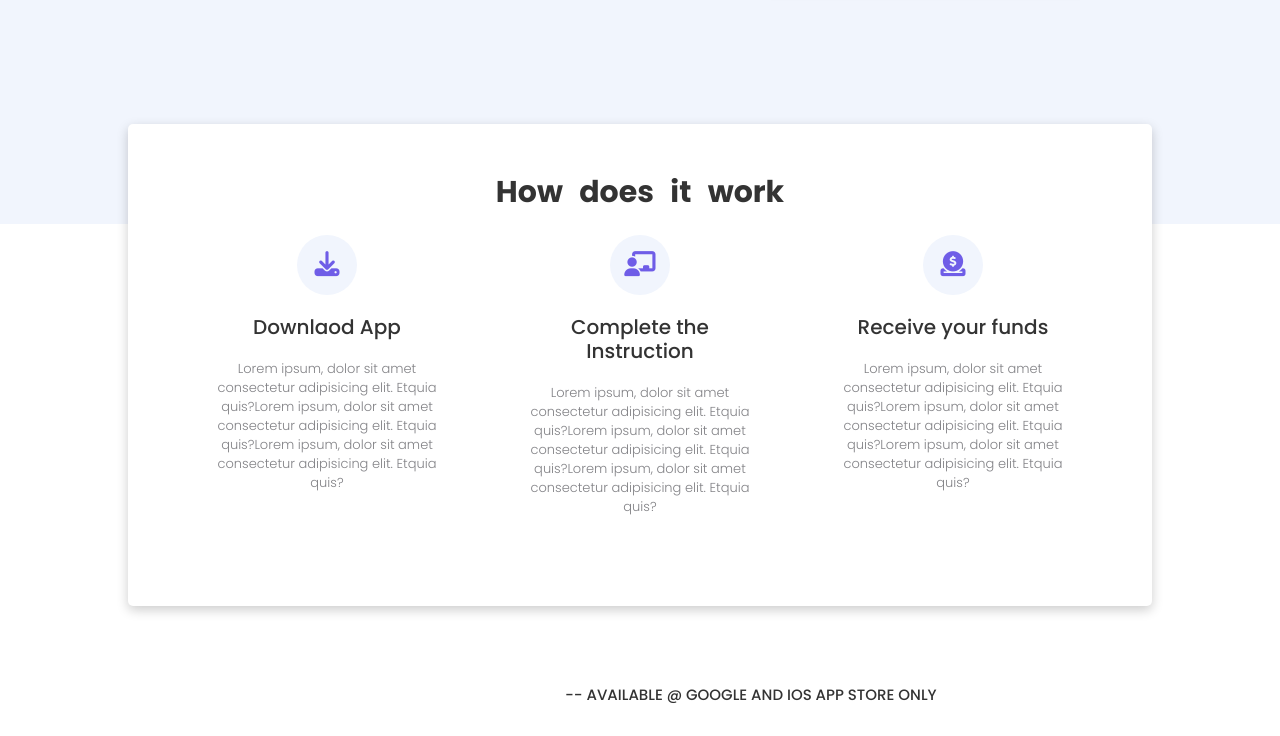
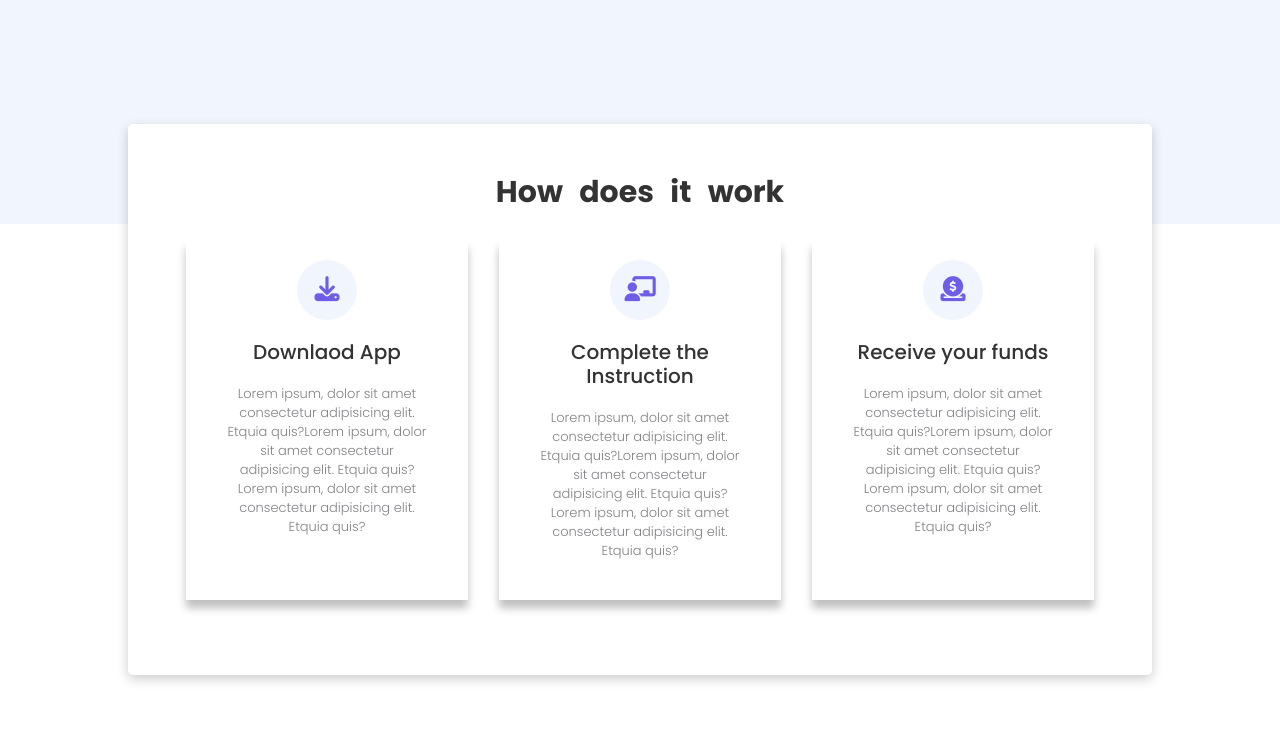
Before and after one commit to magaramol09/paywind, a React (Create React App) app: page / in a window 1280 px wide. Shown: the part 667-1403 px from the top of the page. Built offline with nearby package versions, Linux system fonts and the light colour scheme.

Commit message:
Main-hoverEffect-Completed

```diff
--- a/src/componets/Main.jsx
+++ b/src/componets/Main.jsx
@@ -6,7 +6,7 @@ export default function Main() {
         <>
             <div className="main-container container">
                 <h1 className='main-heading text-center'>How does it work</h1>
-                <div className="row">
+                <div className="row main-line-spece">
                     {data.map((curElem) => {
                         const { id, logo, title, info } = curElem;
                         return <>
--- a/src/index.css
+++ b/src/index.css
@@ -194,6 +194,7 @@ header {
 
 .main-container-subdiv {
   padding: 0 4rem;
+  box-shadow: 0 0.8rem 0.8rem rgba(0, 0, 0, 0.25);
   /* border: 2px solid red; */
 }
 
@@ -225,6 +226,15 @@ header {
   background-color: #f1f5fd !important;
   color:#6f5de7;
 } */
+
+.main-container-subdiv:hover{
+  background-color: var(--bgcolor);
+  box-shadow: 0 0.8rem 0.8rem rgba(0, 0, 0, 0.50);
+ }
+
+.main-container-subdiv:hover > .fontawsome-style {
+  font-size: 3rem;
+}
 
 
 
@@ -319,6 +329,7 @@ header {
   /* border: 2px solid red; */
   cursor: pointer;
 }
+
 .work-container-subdiv:hover > .fontawsome-style {
   font-size: 3rem;
 }
@@ -326,8 +337,6 @@ header {
 .work-container-subdiv:hover{
  background-color: var(--bgcolor);
  box-shadow: 0 0.8rem 0.8rem rgba(0, 0, 0, 0.50);
-
-
 }
 
 .services{
@@ -354,4 +363,10 @@ header {
       width: 30% !important;
       margin: 2.5rem auto;
   }
+
+  .main-line-spece .col-lg-4 {
+    flex: 0 0 auto;
+    width: 30% !important;
+    margin: 2.5rem auto;
+  }
 }
```
